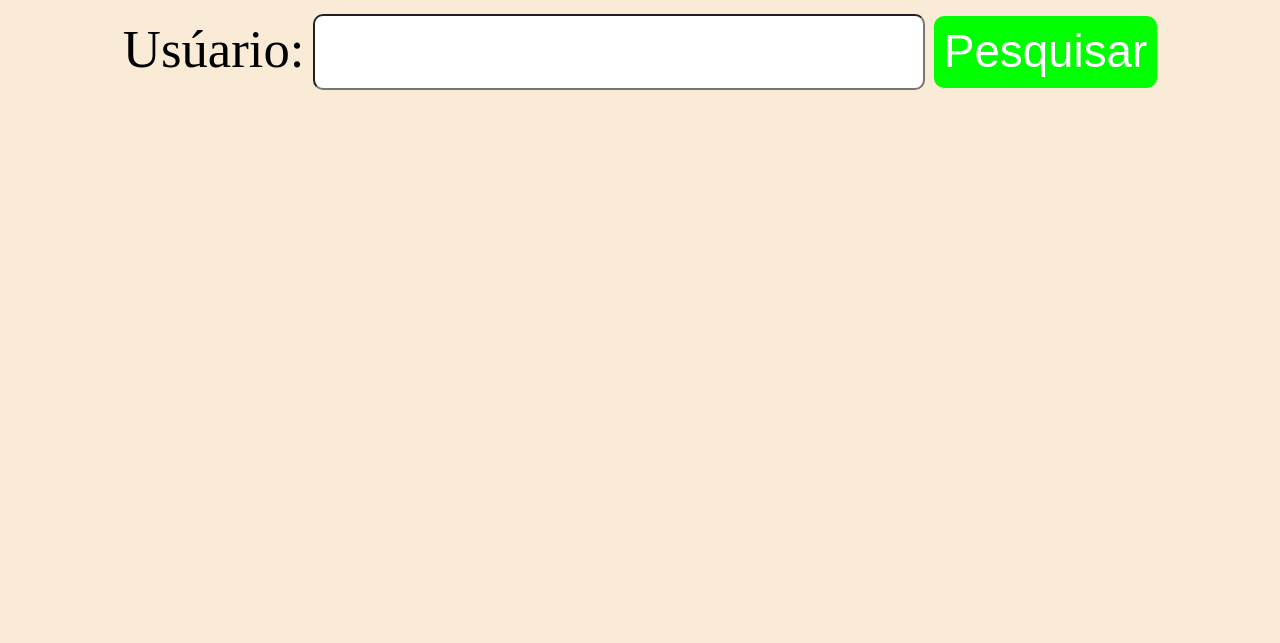
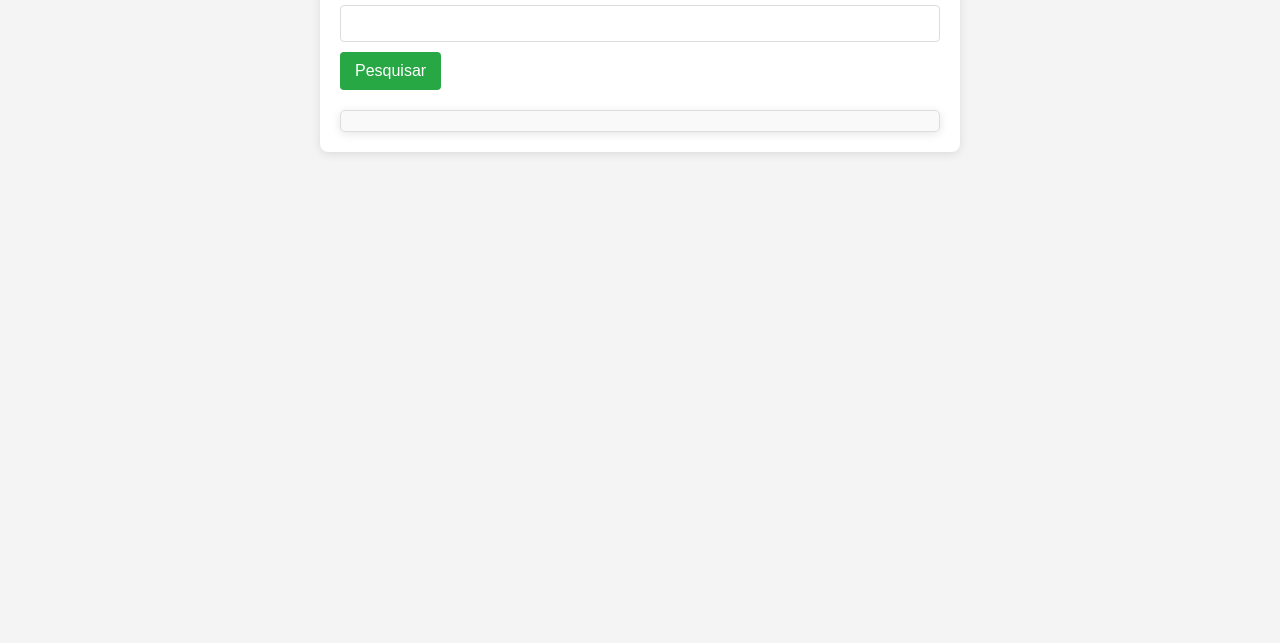
Before and after one commit to elafframos/Repositorios_do_Git, a plain HTML site: page index.html in a window 1280 px wide. Shown: the part 157-800 px from the top of the page. Drawn offline with Linux system fonts and the light colour scheme.

Commit message:
Update style.css

```diff
--- a/style.css
+++ b/style.css
@@ -1,34 +1,73 @@
-*{
+body {
+    font-family: Arial, sans-serif;
+    background-color: #f4f4f4;
     margin: 0;
-    text-decoration: none;
-    font-size: 130%;
+    padding: 20px;
 }
 
-body{
-    background-color: antiquewhite;
+h1 {
     text-align: center;
-    margin-top: 100px;
+    color: #333;
+    margin-bottom: 20px;
 }
 
-label{
-    font-size: 150%;
+section {
+    background: white;
+    border-radius: 8px;
+    box-shadow: 0 2px 10px rgba(0, 0, 0, 0.1);
+    padding: 20px;
+    max-width: 600px;
+    margin: auto;
 }
 
-input{
-    border-radius: 10px;
-    padding: 10px;
+label {
+    display: block;
+    margin-bottom: 8px;
+    font-weight: bold;
 }
 
-button{
-    border-radius: 10px;
+input[type="text"] {
+    width: calc(100% - 22px);
     padding: 10px;
-    background-color: rgb(0, 255, 0);
-    border: none;
-    color: #fff;
+    border: 1px solid #ddd;
+    border-radius: 4px;
+    margin-bottom: 10px;
 }
 
-button:hover{
-    background-color: rgb(0, 212, 0);
+button {
+    background-color: #28a745;
+    color: white;
+    border: none;
+    padding: 10px 15px;
+    border-radius: 4px;
     cursor: pointer;
-    border: 3px solid rgb(0, 0, 0);
+    font-size: 16px;
 }
+
+button:hover {
+    background-color: #218838;
+}
+
+.resultado {
+    margin-top: 20px;
+    padding: 10px;
+    border: 1px solid #ddd;
+    border-radius: 5px;
+    background-color: #f9f9f9;
+}
+
+.repositorio {
+    margin-bottom: 15px;
+    padding: 10px;
+    border: 1px solid #007bff;
+    border-radius: 5px;
+    background-color: #e7f3ff;
+}
+
+a {
+    text-decoration: none;
+    color: #007bff;
+}
+a:hover {
+    text-decoration: underline;
+}
```
